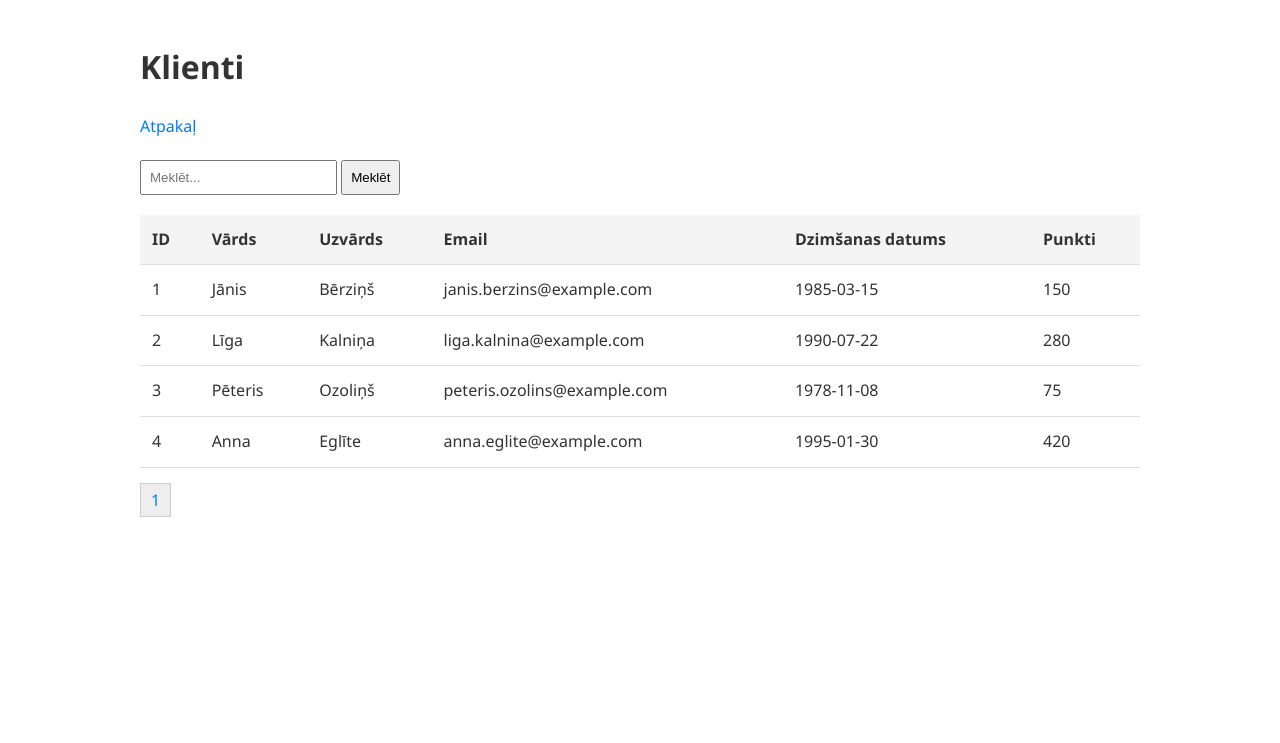
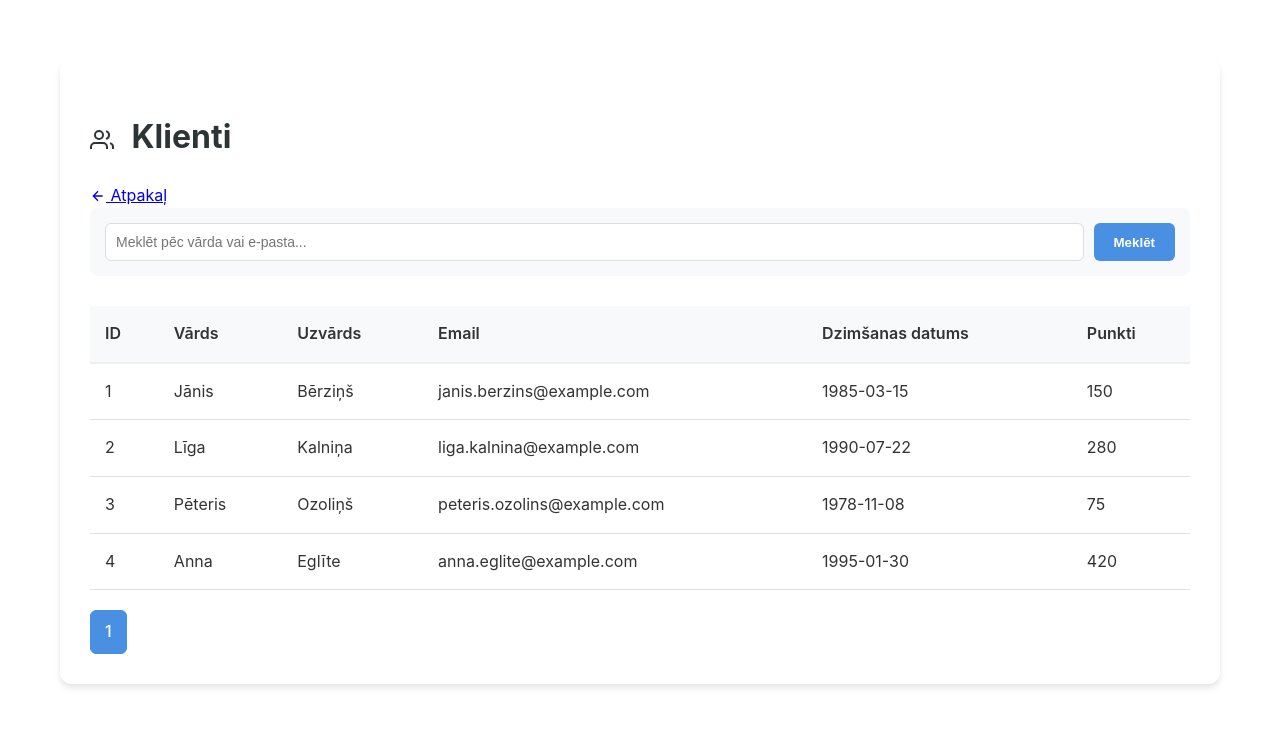
Before and after one commit to Markusscom/veikals, a PHP site: page /customers in a window 1280 px wide. Shown: the top 743 px of the page. Run offline with PHP 8.4, Linux system fonts and the light colour scheme; data comes from the database, SQL or seed files in the repository; data that the repository does not hold is empty.

Commit message:
feat: uzlabots vizuālais noformējums un CSS stili

```diff
--- a/public/css/base.css
+++ b/public/css/base.css
@@ -1,13 +1,16 @@
 :root {
-    --bg-color: #ffffff;
-    --text-color: #333333;
-    --table-header-bg: #f4f4f4;
-    --table-border: #ddd;
-    --accent-color: #007bff;
+    --bg-color: #f4f7f6;
+    --text-color: #333;
+    --primary-color: #4a90e2;
+    --secondary-color: #50e3c2;
+    --table-header-bg: #fff;
+    --table-border: #e0e0e0;
+    --accent-color: #ff6b6b;
+    --card-shadow: 0 4px 6px rgba(0,0,0,0.1);
 }
 
 body {
-    font-family: 'Segoe UI', Tahoma, Geneva, Verdana, sans-serif;
+    font-family: 'Inter', -apple-system, BlinkMacSystemFont, "Segoe UI", Roboto, sans-serif;
     background-color: var(--bg-color);
     color: var(--text-color);
     line-height: 1.6;
@@ -16,35 +19,84 @@ body {
 }
 
 .container {
-    max-width: 1000px;
-    margin: auto;
+    max-width: 1100px;
+    margin: 40px auto;
+    background: #fff;
+    padding: 30px;
+    border-radius: 12px;
+    box-shadow: var(--card-shadow);
 }
+
+h1 { color: #2d3436; margin-bottom: 20px; }
+
+form {
+    display: flex;
+    gap: 10px;
+    margin-bottom: 30px;
+    background: #f8f9fa;
+    padding: 15px;
+    border-radius: 8px;
+}
+
+input[type="text"] {
+    flex-grow: 1;
+    padding: 10px;
+    border: 1px solid #ddd;
+    border-radius: 6px;
+    font-size: 14px;
+}
+
+button {
+    padding: 10px 20px;
+    background: var(--primary-color);
+    color: white;
+    border: none;
+    border-radius: 6px;
+    cursor: pointer;
+    font-weight: 600;
+}
+
+button:hover { background: #357abd; }
 
 table {
     width: 100%;
-    border-collapse: collapse;
+    border-collapse: separate;
+    border-spacing: 0;
+    margin-top: 10px;
+}
+
+th {
+    background: #f8f9fa;
+    padding: 15px;
+    border-bottom: 2px solid #eee;
+    text-align: left;
+    font-weight: 600;
+}
+
+td {
+    padding: 15px;
+    border-bottom: 1px solid var(--table-border);
+}
+
+tr:hover { background: #fdfdfd; }
+
+.pagination {
+    display: flex;
+    gap: 5px;
     margin-top: 20px;
 }
 
-th, td {
-    padding: 12px;
-    text-align: left;
-    border-bottom: 1px solid var(--table-border);
+.pagination a {
+    padding: 8px 14px;
+    border: 1px solid #ddd;
+    border-radius: 6px;
+    text-decoration: none;
+    color: var(--primary-color);
+    font-weight: 500;
 }
 
-th {
-    background-color: var(--table-header-bg);
+.pagination a.active {
+    background: var(--primary-color);
+    color: white;
+    border-color: var(--primary-color);
 }
-
-tr:hover {
-    background-color: #f9f9f9;
-}
-
-a {
-    color: var(--accent-color);
-    text-decoration: none;
-}
-
-a:hover {
-    text-decoration: underline;
-}
--- a/views/customers.php
+++ b/views/customers.php
@@ -1,10 +1,24 @@
 <?php include 'layout/header.php'; ?>
-<h1>Klienti</h1>
-<a href='/'>Atpakaļ</a>
+<h1>
+    <svg width="24" height="24" viewBox="0 0 24 24" fill="none" stroke="currentColor" stroke-width="2" style="vertical-align: middle; margin-right: 10px;">
+        <path d="M17 21v-2a4 4 0 0 0-4-4H5a4 4 0 0 0-4 4v2"></path>
+        <circle cx="9" cy="7" r="4"></circle>
+        <path d="M23 21v-2a4 4 0 0 0-3-3.87"></path>
+        <path d="M16 3.13a4 4 0 0 1 0 7.75"></path>
+    </svg>
+    Klienti
+</h1>
 
-<form method="GET" action="/customers" style="margin: 20px 0;">
-    <input type="text" name="search" value="<?= htmlspecialchars($_GET['search'] ?? '') ?>" placeholder="Meklēt..." style="padding: 8px;">
-    <button type="submit" style="padding: 8px;">Meklēt</button>
+<a href='/'>
+    <svg width="16" height="16" viewBox="0 0 24 24" fill="none" stroke="currentColor" stroke-width="2" style="vertical-align: middle;">
+        <path d="M19 12H5M12 19l-7-7 7-7"></path>
+    </svg>
+    Atpakaļ
+</a>
+
+<form method="GET" action="/customers">
+    <input type="text" name="search" value="<?= htmlspecialchars($_GET['search'] ?? '') ?>" placeholder="Meklēt pēc vārda vai e-pasta...">
+    <button type="submit">Meklēt</button>
 </form>
 
 <table>
@@ -28,10 +42,10 @@
     <?php endforeach; ?>
 </table>
 
-<div style="margin-top: 20px;">
+<div class="pagination">
     <?php for ($i = 1; $i <= $totalPages; $i++): ?>
         <a href="?page=<?= $i ?>&search=<?= urlencode($_GET['search'] ?? '') ?>"
-           style="padding: 5px 10px; border: 1px solid #ccc; <?= $i == $page ? 'background: #eee;' : '' ?>">
+           class="<?= $i == $page ? 'active' : '' ?>">
             <?= $i ?>
         </a>
     <?php endfor; ?>
```
Also changed, not shown: views/orders.php (+29 -5 lines).
